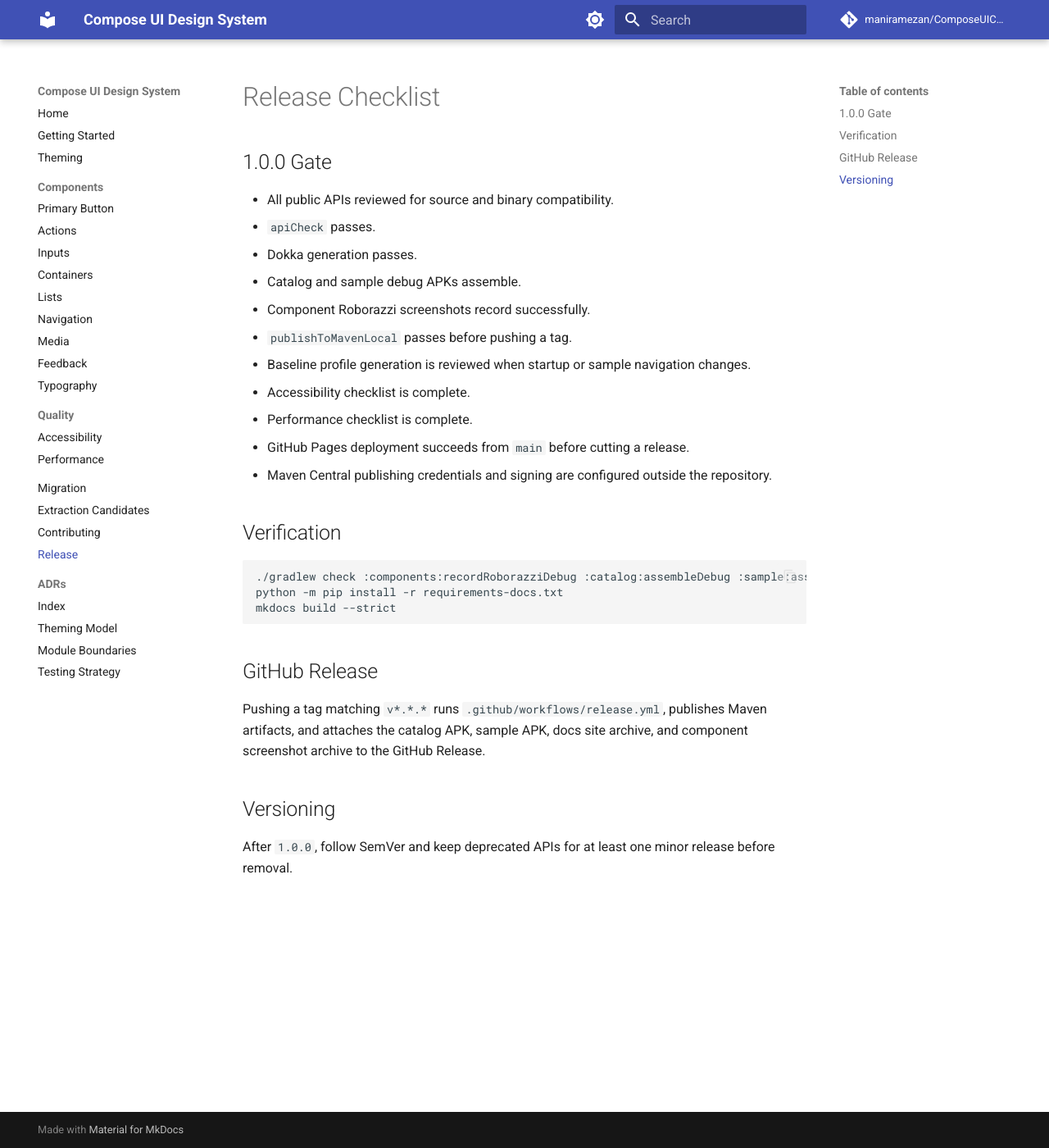
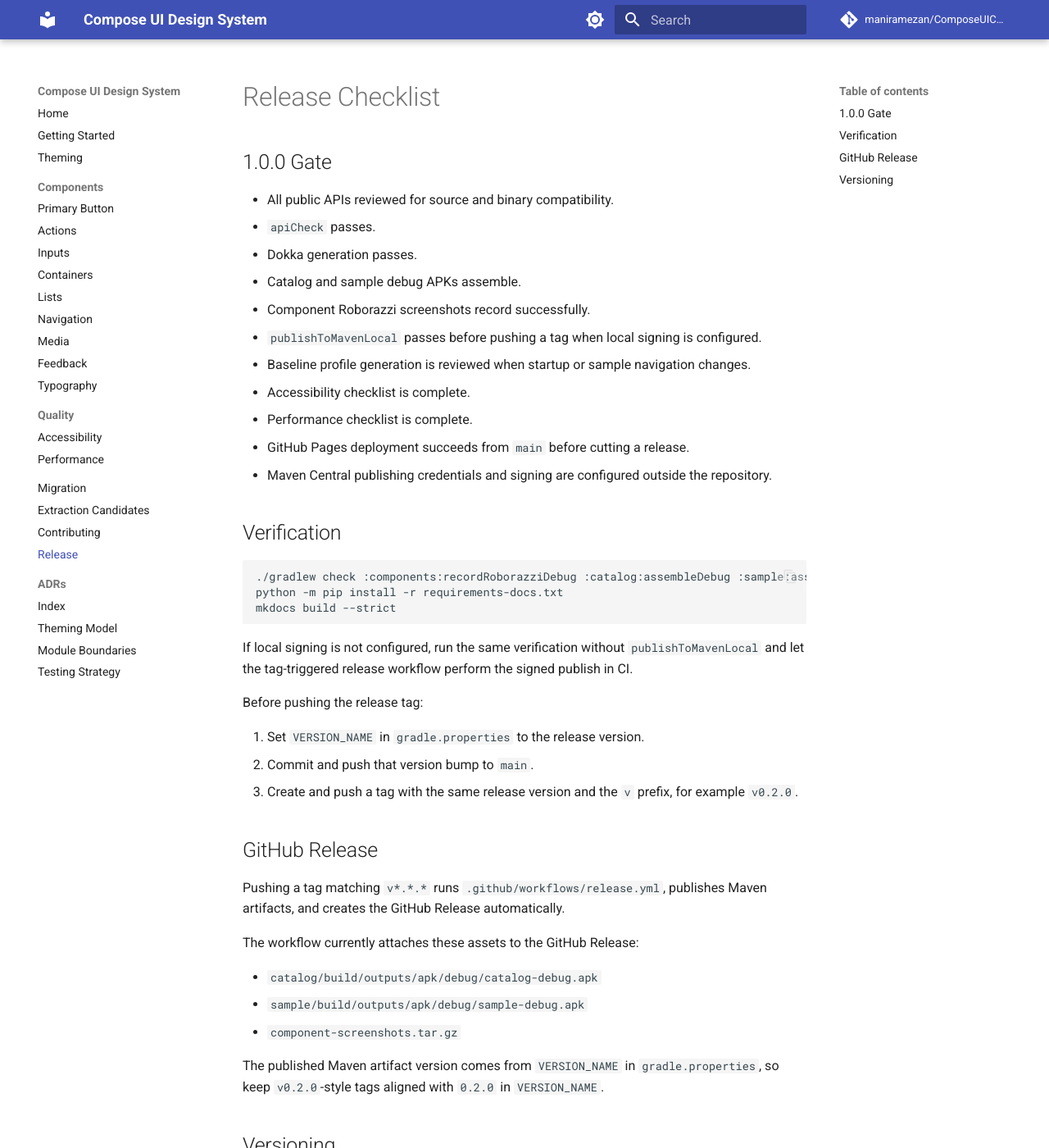
Before and after one commit to maniramezan/ComposeUIComponents, an MkDocs documentation site: the page built from docs/release.md, in a window 1280 px wide and 1400 px high. Shown: the whole window at 82% size. Built offline with MkDocs 1.6.1 and Material for MkDocs 9.7.7, drawn with Linux system fonts in a browser that asks for light colours; comment, search, counter and statistics services are not loaded.

Commit message:
chore(release): prepare v0.2.0

````diff
--- a/docs/release.md
+++ b/docs/release.md
@@ -7,7 +7,7 @@
 - Dokka generation passes.
 - Catalog and sample debug APKs assemble.
 - Component Roborazzi screenshots record successfully.
-- `publishToMavenLocal` passes before pushing a tag.
+- `publishToMavenLocal` passes before pushing a tag when local signing is configured.
 - Baseline profile generation is reviewed when startup or sample navigation changes.
 - Accessibility checklist is complete.
 - Performance checklist is complete.
@@ -22,9 +22,25 @@ python -m pip install -r requirements-docs.txt
 mkdocs build --strict
 ```
 
+If local signing is not configured, run the same verification without `publishToMavenLocal` and let the tag-triggered release workflow perform the signed publish in CI.
+
+Before pushing the release tag:
+
+1. Set `VERSION_NAME` in `gradle.properties` to the release version.
+2. Commit and push that version bump to `main`.
+3. Create and push a tag with the same release version and the `v` prefix, for example `v0.2.0`.
+
 ## GitHub Release
 
-Pushing a tag matching `v*.*.*` runs `.github/workflows/release.yml`, publishes Maven artifacts, and attaches the catalog APK, sample APK, docs site archive, and component screenshot archive to the GitHub Release.
+Pushing a tag matching `v*.*.*` runs `.github/workflows/release.yml`, publishes Maven artifacts, and creates the GitHub Release automatically.
+
+The workflow currently attaches these assets to the GitHub Release:
+
+- `catalog/build/outputs/apk/debug/catalog-debug.apk`
+- `sample/build/outputs/apk/debug/sample-debug.apk`
+- `component-screenshots.tar.gz`
+
+The published Maven artifact version comes from `VERSION_NAME` in `gradle.properties`, so keep `v0.2.0`-style tags aligned with `0.2.0` in `VERSION_NAME`.
 
 ## Versioning
 
````
Also changed, not shown: AGENTS.md (+43 -2 lines), CLAUDE.md (+2 -0 lines), docs/contributing.md (+6 -1 lines), 2 other files.
